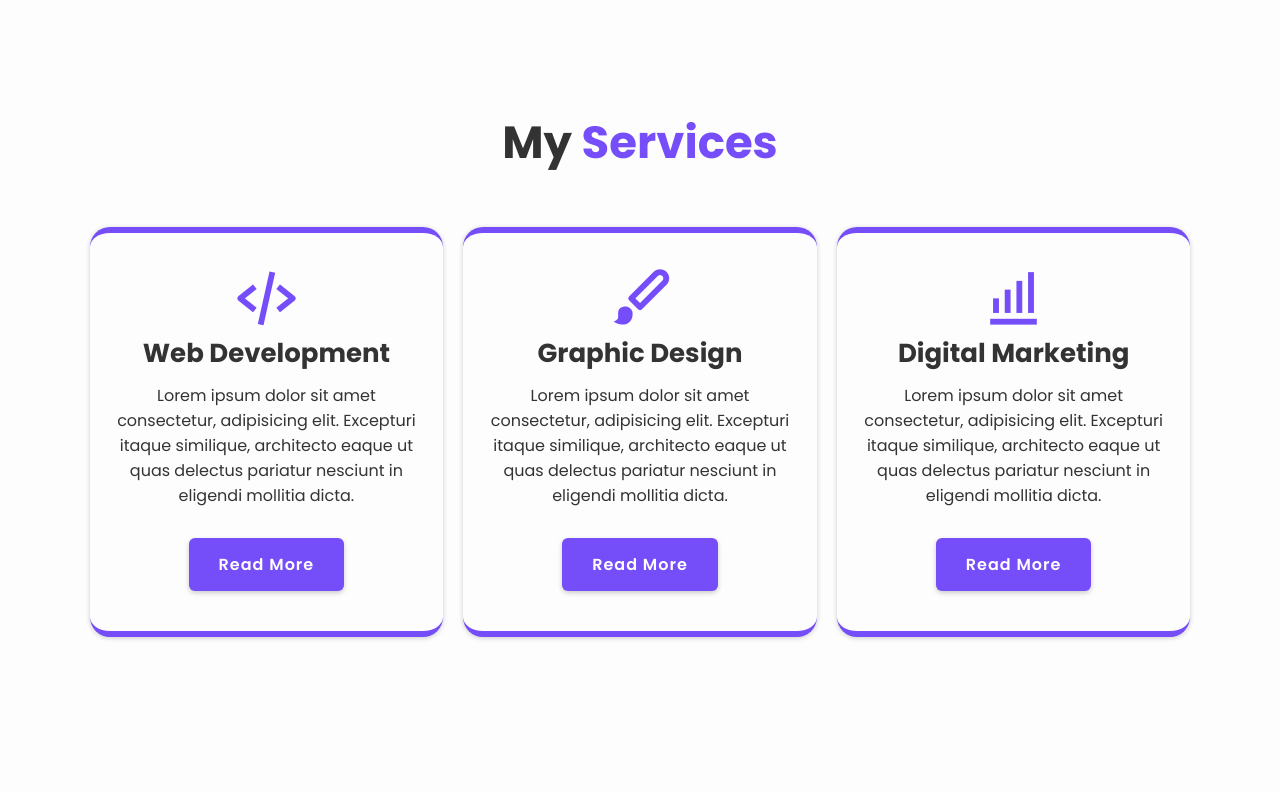
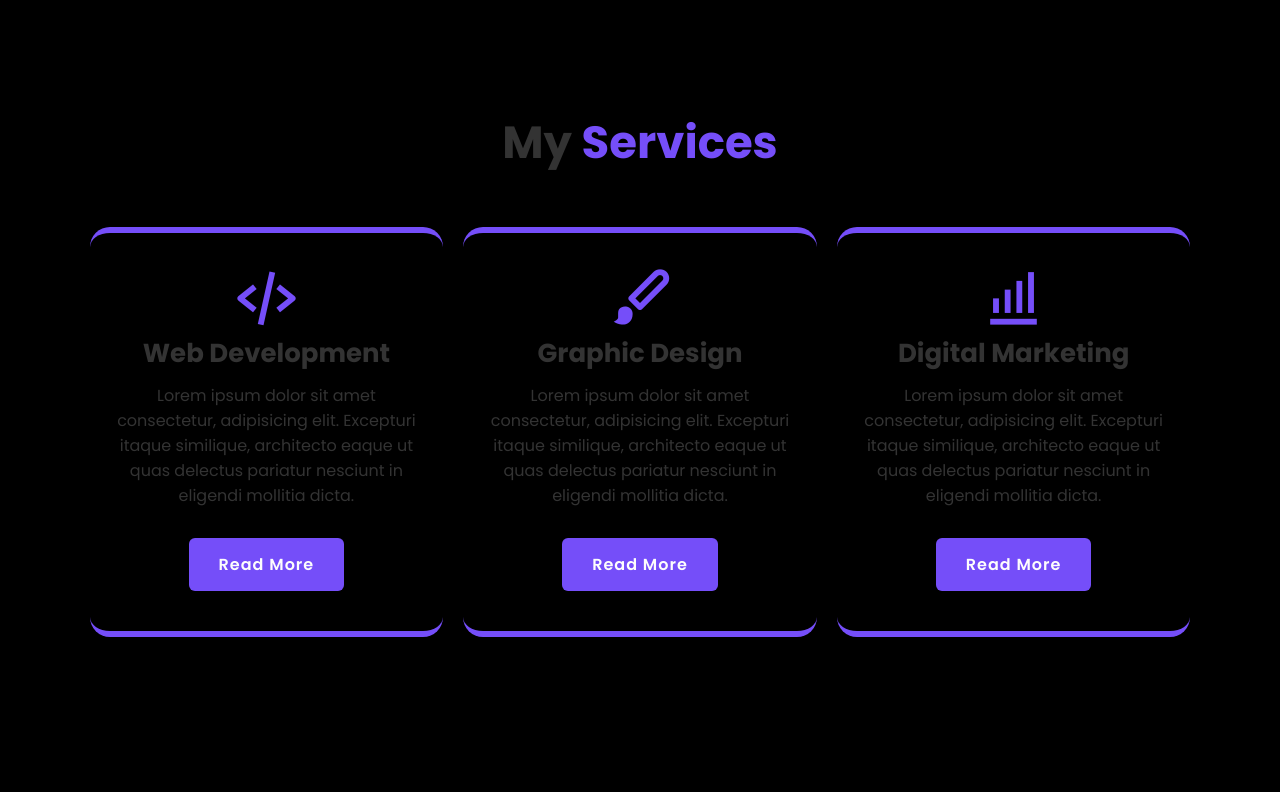
Before and after one commit to Nexus-0-1/Silva-Portfolio, a plain HTML site: page index.html in a window 1280 px wide. Shown: the part 1825-2617 px from the top of the page. Drawn offline with nearby package versions, Linux system fonts and the light colour scheme.

Commit message:
new tests

```diff
--- a/css/style.css
+++ b/css/style.css
@@ -12,7 +12,7 @@
 }
 
 :root {
-    --bg-color: #fdfdfd;
+    --bg-color: #000;
     --text-color: #333;
     --main-color: #754ef9;
     --white-color: #fdfdfd;
```
